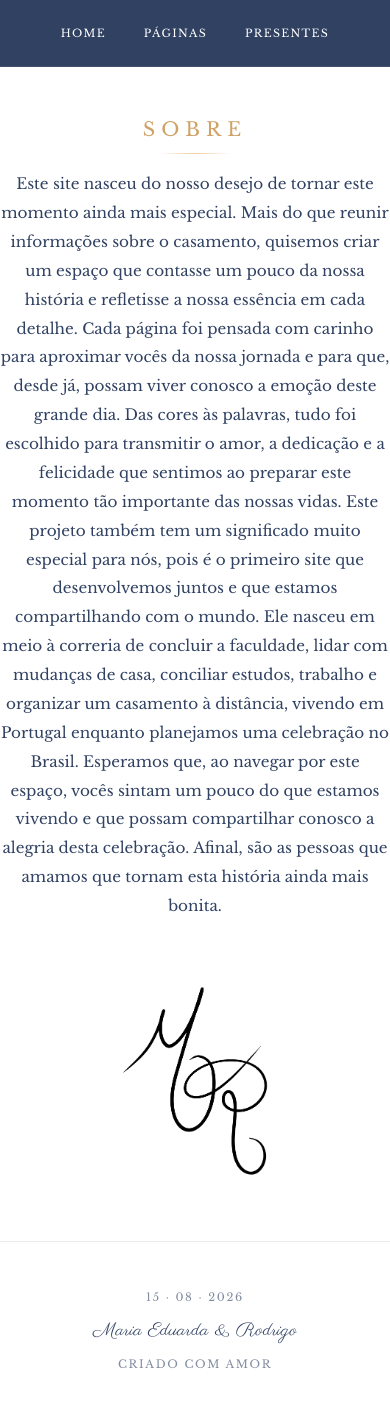
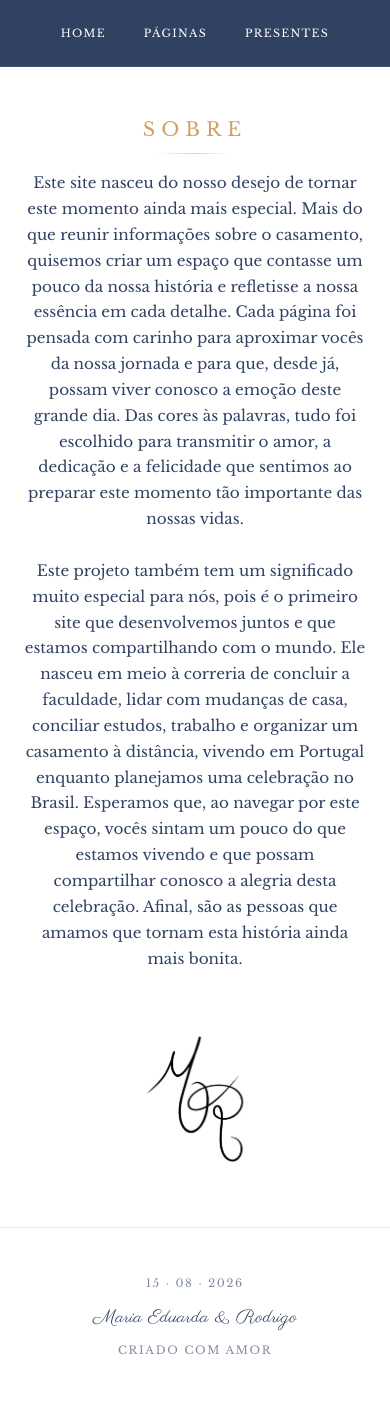
Before and after one commit to RodrigoSubtil/meu-casamento, a React (Vite) app: page /about in a window 390 px wide. Shown: the top 1406 px of the page. Built offline with nearby package versions, Linux system fonts and the light colour scheme.

Commit message:
ajustes about

```diff
--- a/src/components/about/ContentAbout.tsx
+++ b/src/components/about/ContentAbout.tsx
@@ -17,16 +17,21 @@ export default function ContentAbout() {
                         <p className="section-subtitle">
 
                             Este site nasceu do nosso desejo de tornar este momento ainda mais especial. Mais do que reunir informações sobre o casamento, quisemos criar um espaço que contasse um pouco da nossa história e refletisse a nossa essência em cada detalhe.
-
                             Cada página foi pensada com carinho para aproximar vocês da nossa jornada e para que, desde já, possam viver conosco a emoção deste grande dia. Das cores às palavras, tudo foi escolhido para transmitir o amor, a dedicação e a felicidade que sentimos ao preparar este momento tão importante das nossas vidas.
 
+                            <br /><br />
+
                             Este projeto também tem um significado muito especial para nós, pois é o primeiro site que desenvolvemos juntos e que estamos compartilhando com o mundo. Ele nasceu em meio à correria de concluir a faculdade, lidar com mudanças de casa, conciliar estudos, trabalho e organizar um casamento à distância, vivendo em Portugal enquanto planejamos uma celebração no Brasil.
+                            Esperamos que, ao navegar por este espaço, vocês sintam um pouco do que estamos vivendo e que possam compartilhar conosco a alegria desta celebração. Afinal, são as pessoas que amamos que tornam esta história ainda mais bonita.
 
-                            Esperamos que, ao navegar por este espaço, vocês sintam um pouco do que estamos vivendo e que possam compartilhar conosco a alegria desta celebração. Afinal, são as pessoas que amamos que tornam esta história ainda mais bonita.
 
                         </p>
 
-                        <img src="../img/monograma.png" className="monograma-about" alt="" />
+                        <img
+                            src="../img/monograma.png"
+                            className="monograma-about"
+                            alt=""
+                        />
 
                     </div>
 
--- a/src/components/about/contentAbout.css
+++ b/src/components/about/contentAbout.css
@@ -19,7 +19,7 @@
    flex-direction: column;
    align-items: center;
 
-   gap: 2rem;
+   gap: 3rem;
 }
 
 /* =========================
@@ -37,30 +37,50 @@
 
    text-align: center;
 }
+
 /* =========================
    TEXTO
 ========================= */
 
 .about .section-subtitle {
+   display: flex;
+   flex-direction: column;
+   gap: 1.5rem;
 
-   margin: 0;
+   width: 100%;
 
    text-align: center;
-   line-height: 1.9;
 
    color: var(--text-muted);
+
+   /* 👇 ESSA É A CORREÇÃO */
+   padding: 0 1.5rem;
+   box-sizing: border-box;
 }
+
+/* =========================
+   MONOGRAMA
+========================= */
 
 .monograma-about {
    width: 12rem;
+   max-width: 100%;
+
    margin-top: 4rem;
+
+   object-fit: contain;
 }
 
+
 /* =========================
-   RESPONSIVE
+   TABLET
 ========================= */
 
 @media (max-width: 900px) {
+
+   .about-container {
+      gap: 2.5rem;
+   }
 
    .about .section-header {
       max-width: 100%;
@@ -68,5 +88,37 @@
 
    .about .section-subtitle {
       max-width: 100%;
+      gap: 1.3rem;
+   }
+
+   .about .section-subtitle p {
+      line-height: 1.85;
+   }
+
+   .monograma-about {
+      width: 10rem;
    }
 }
+
+/* =========================
+   MOBILE
+========================= */
+
+@media (max-width: 600px) {
+
+   .about-container {
+      gap: 2rem;
+   }
+
+   .about .section-subtitle {
+      gap: 1.2rem;
+   }
+
+   .about .section-subtitle p {
+      line-height: 1.8;
+   }
+
+   .monograma-about {
+      width: 8rem;
+   }
+}
--- a/src/components/rsvp/ContentRsvp.tsx
+++ b/src/components/rsvp/ContentRsvp.tsx
@@ -107,7 +107,7 @@ export default function ContentRsvp() {
 
                </div>
 
-               <form className="rsvp-form" onSubmit={handleSubmit}>
+               <form className="rsvp-form form-separar" onSubmit={handleSubmit}>
 
                   {success && (
                      <div className="form-success show">
--- a/src/components/rsvp/contentRsvp.css
+++ b/src/components/rsvp/contentRsvp.css
@@ -111,6 +111,10 @@
 
 @media (max-width: 900px) {
 
+   .form-separar {
+      margin-top: 4rem;
+   }
+
    .rsvp-container {
       gap: 2rem;
    }
```
